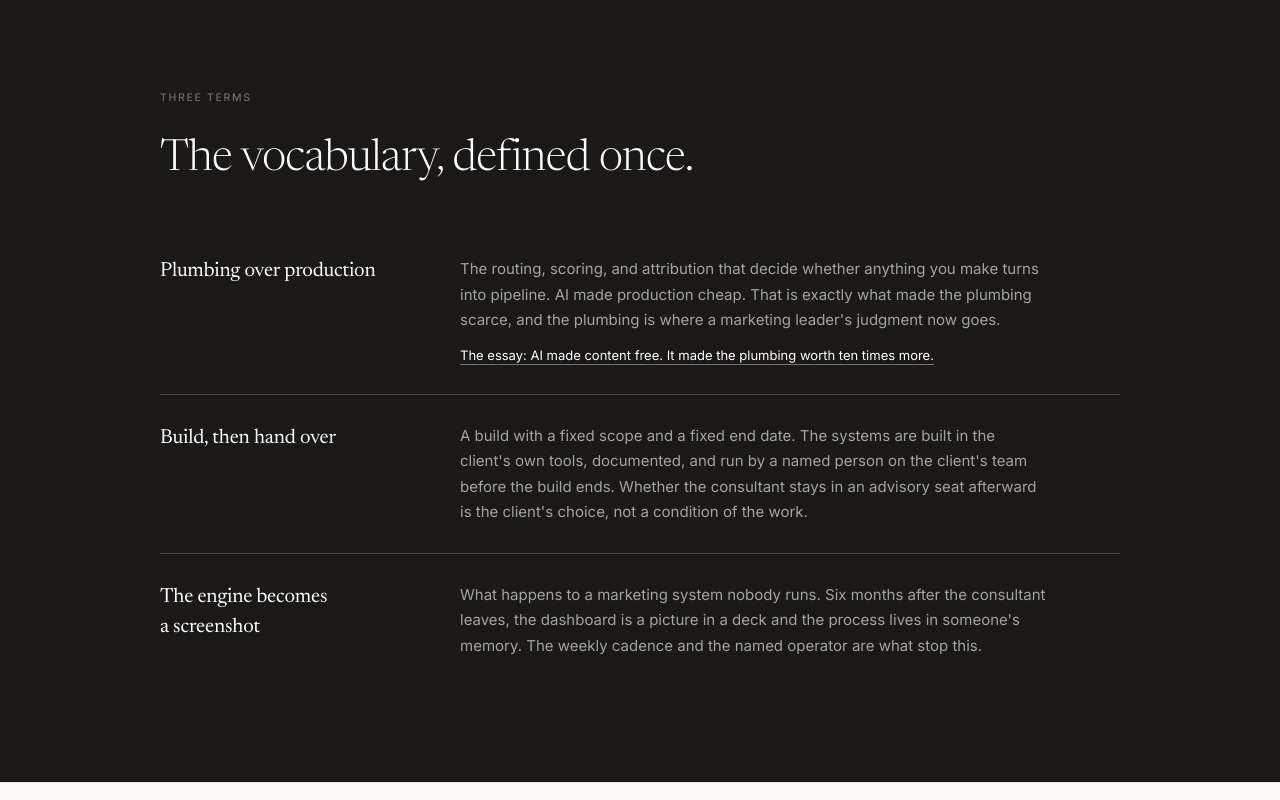
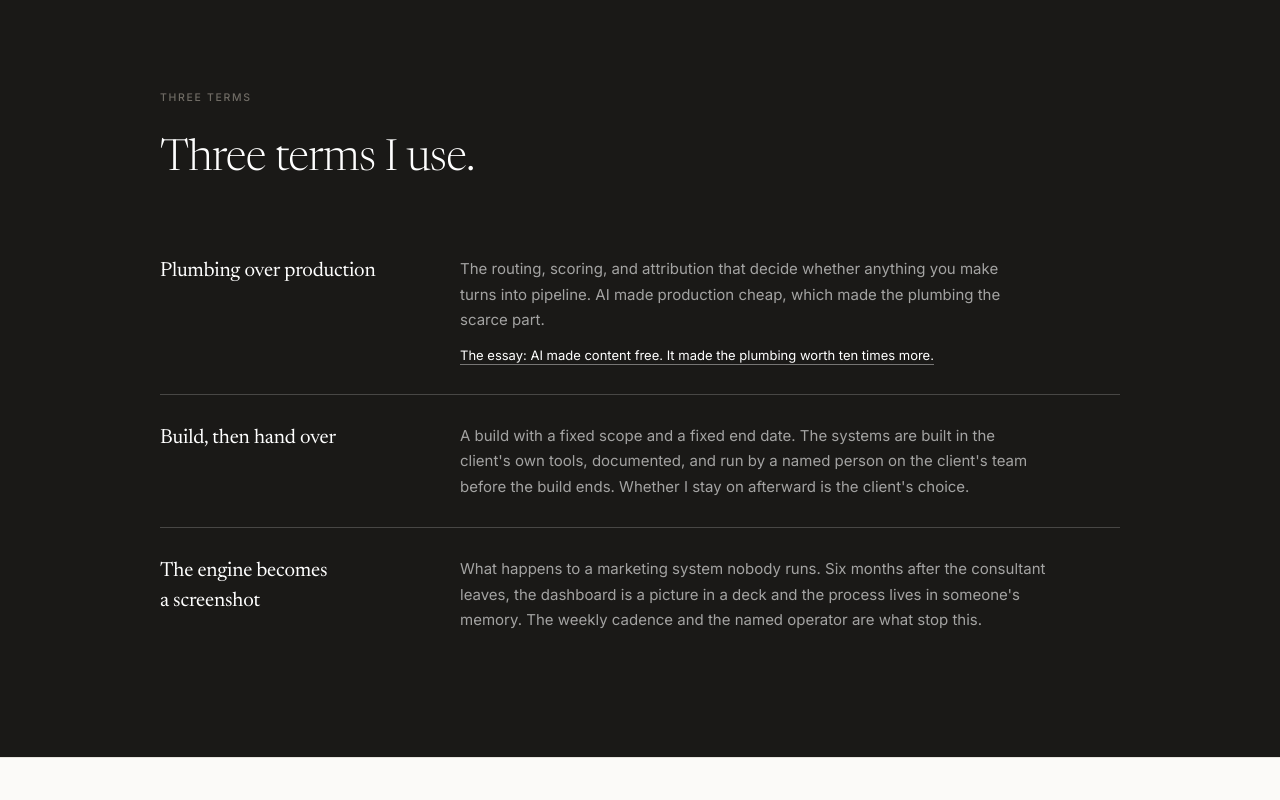
Before and after one commit to neelythomson/neelythomson-site, a Next.js app: page /marketing-engine in a window 1280 px wide. Shown: the part 3000-3800 px from the top of the page. Built offline with nearby package versions, Linux system fonts and the light colour scheme; no server answers.

Commit message:
Marketing engine: plainer copy, meta description

```diff
--- a/src/app/marketing-engine/page.tsx
+++ b/src/app/marketing-engine/page.tsx
@@ -7,7 +7,7 @@ import Keeps from "@/components/Keeps";
 
 const TITLE = "What Is a Marketing Engine? The Three Layers, Defined";
 const DESCRIPTION =
-  "A marketing engine is the system under your marketing that decides what gets made, for whom, and whether it worked. Three layers, three terms, and a five-question test.";
+  "What a marketing engine is, the three layers it is made of, and a five-question test to see if you have one. By a fractional CMO who builds them in ninety days and hands them to your team.";
 const URL = "https://neelythomson.com/marketing-engine";
 
 export const metadata: Metadata = {
@@ -54,12 +54,12 @@ const layers = [
 const terms: { t: string; d: string; more?: { href: string; text: string } }[] = [
   {
     t: "Plumbing over production",
-    d: "The routing, scoring, and attribution that decide whether anything you make turns into pipeline. AI made production cheap. That is exactly what made the plumbing scarce, and the plumbing is where a marketing leader's judgment now goes.",
+    d: "The routing, scoring, and attribution that decide whether anything you make turns into pipeline. AI made production cheap, which made the plumbing the scarce part.",
     more: { href: "/writing/ai-made-content-free-it-made-the", text: "The essay: AI made content free. It made the plumbing worth ten times more." },
   },
   {
     t: "Build, then hand over",
-    d: "A build with a fixed scope and a fixed end date. The systems are built in the client's own tools, documented, and run by a named person on the client's team before the build ends. Whether the consultant stays in an advisory seat afterward is the client's choice, not a condition of the work.",
+    d: "A build with a fixed scope and a fixed end date. The systems are built in the client's own tools, documented, and run by a named person on the client's team before the build ends. Whether I stay on afterward is the client's choice.",
   },
   {
     t: "The engine becomes a screenshot",
@@ -227,7 +227,7 @@ export default function MarketingEngine() {
           <div className="mx-auto max-w-[960px]">
             <p className="label mb-8 text-white/70">Three terms</p>
             <h2 className="display-sm mb-7 max-w-[22ch] text-[clamp(1.9rem,3.4vw,2.9rem)] text-white">
-              The vocabulary, defined once.
+              Three terms I use.
             </h2>
             <div className="mt-11">
               {terms.map((t, i) => (
@@ -288,7 +288,7 @@ export default function MarketingEngine() {
           <div className="mx-auto max-w-[960px]">
             <p className="label mb-8">Built, not described</p>
             <h2 className="display-sm mb-7 max-w-[22ch] text-[clamp(1.9rem,3.4vw,2.9rem)]">
-              I rebuild the function. Your team runs it.
+              I build these. Your team runs them.
             </h2>
             <p className="measure text-base leading-[1.68] text-muted">
               Three engines are written up, names withheld, at{" "}
```
